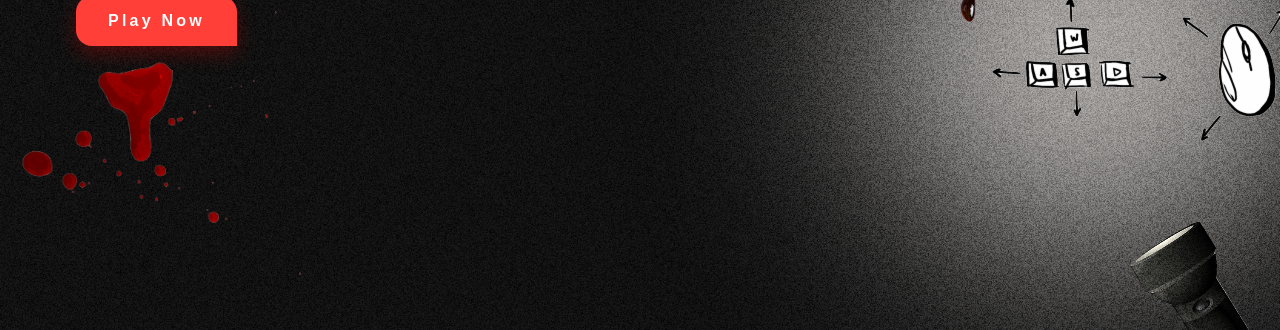
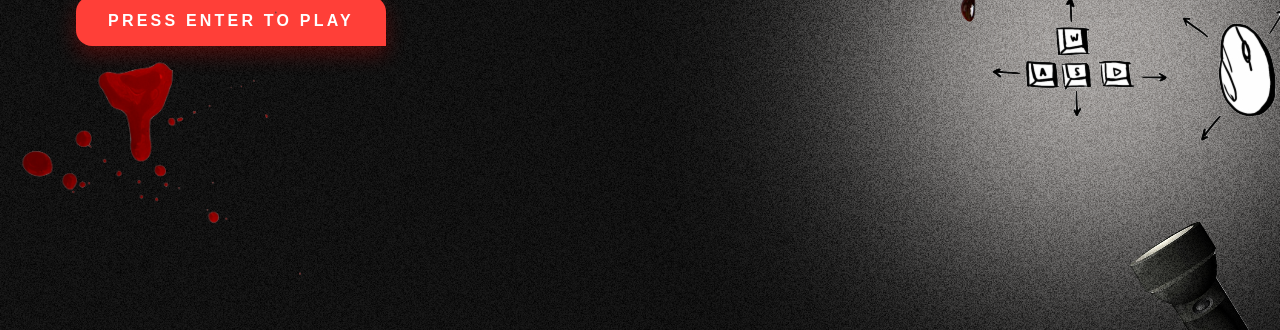
Before and after one commit to pohutukawa-2022/babylon-boilerplate, a website: page index.html in a window 1280 px wide. Shown: the part 470-800 px from the top of the page. Drawn offline with Linux system fonts and the light colour scheme.

Commit message:
press enter to play

```diff
--- a/index.html
+++ b/index.html
@@ -21,7 +21,7 @@
                     <span>The Torch</span>
                 </h1>
                 <a href="#" class="home__button">
-                    Play Now
+                    PRESS ENTER TO PLAY
                 </a>
             </div>
 
```
